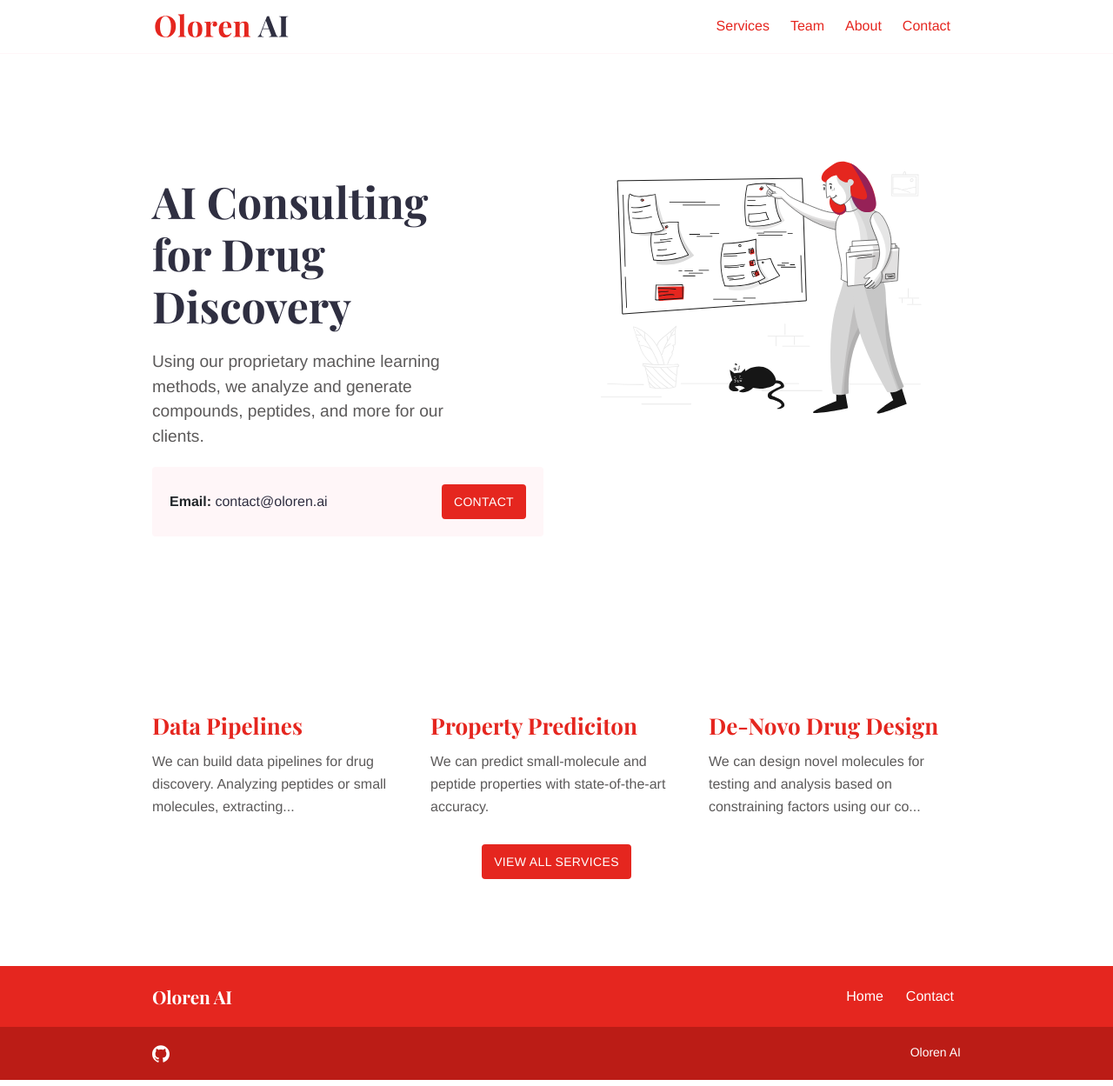
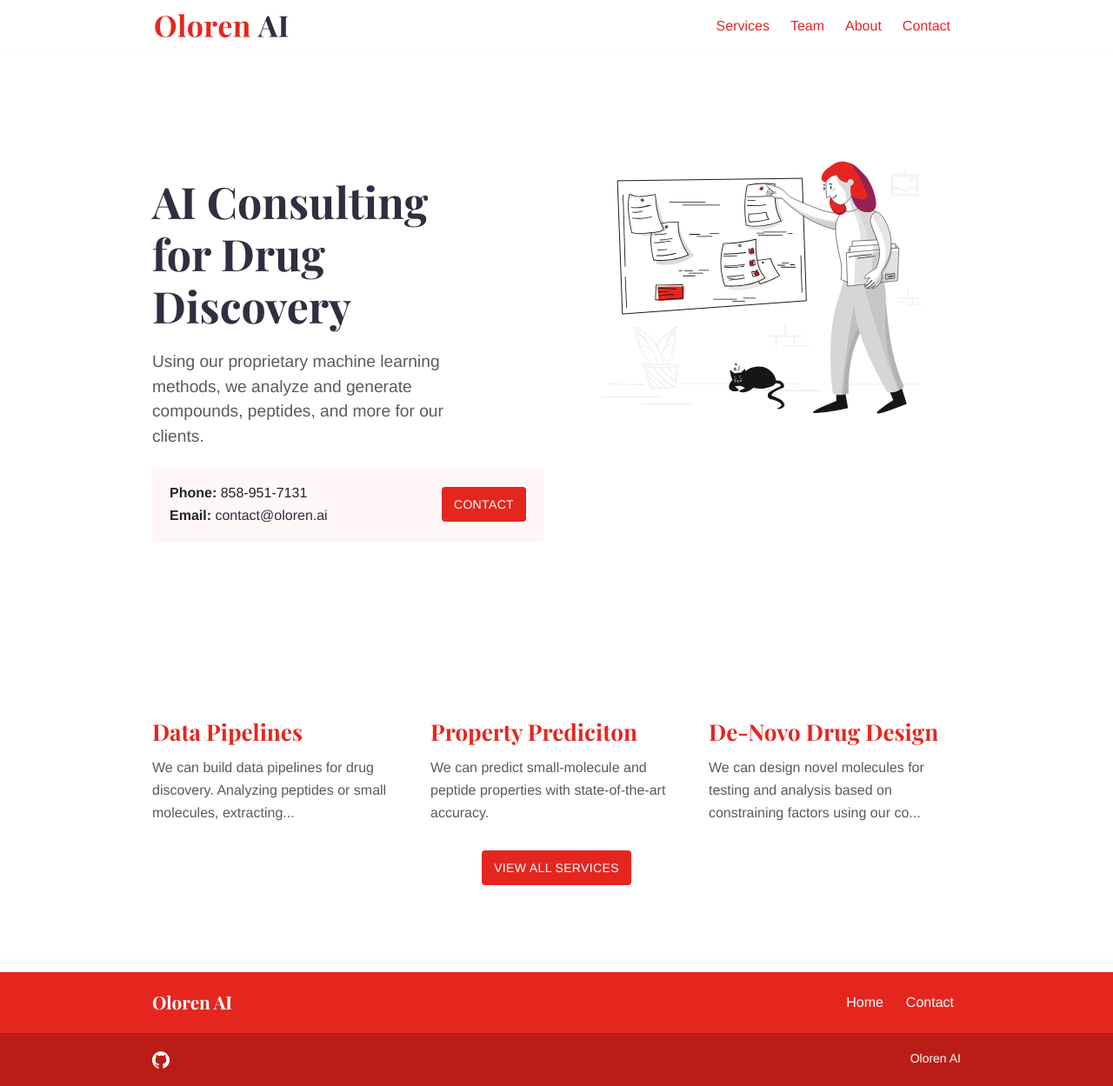
Before and after one commit to Oloren-AI/oloren-ai.github.io, a Jekyll site: the page built from index.md, in a window 1280 px wide. Shown: the whole page at 87% size. Built offline with Jekyll 4.4.1, drawn with Linux system fonts in a browser that asks for light colours.

Commit message:
Added phone number for bank

```diff
--- a/_data/contact.yml
+++ b/_data/contact.yml
@@ -1,2 +1,3 @@
+phone: '858-951-7131'
 email: 'contact@oloren.ai'
 contact_button_link: 'contact'
```
